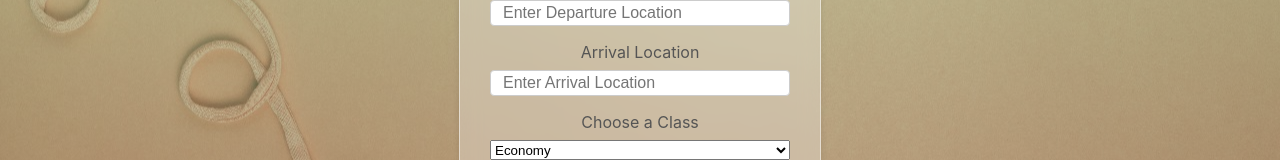
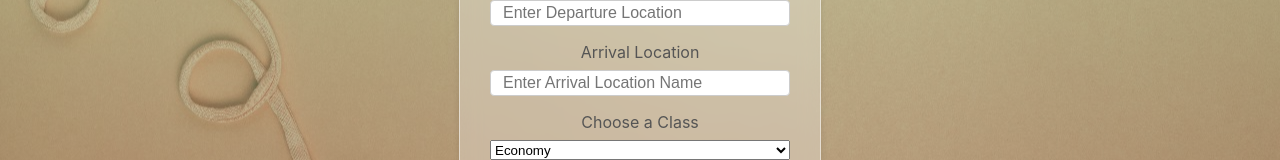
Before and after one commit to kathojumanoj/flightBooking, a React (Create React App) app: page /book in a window 1280 px wide. Shown: the part 144-304 px from the top of the page. Built offline with nearby package versions, Linux system fonts and the light colour scheme; a web font is replaced by a local one.

Commit message:
Update placeholder text for arrival input field

```diff
--- a/src/BookForm.js
+++ b/src/BookForm.js
@@ -129,7 +129,7 @@ export default function BookForm() {
           type="text"
           className="form-control"
           id="arrival"
-          placeholder="Enter Arrival Location"
+          placeholder="Enter Arrival Location Name"
           value={arrival}
           onChange={handleArrivalChange}
           required
```
